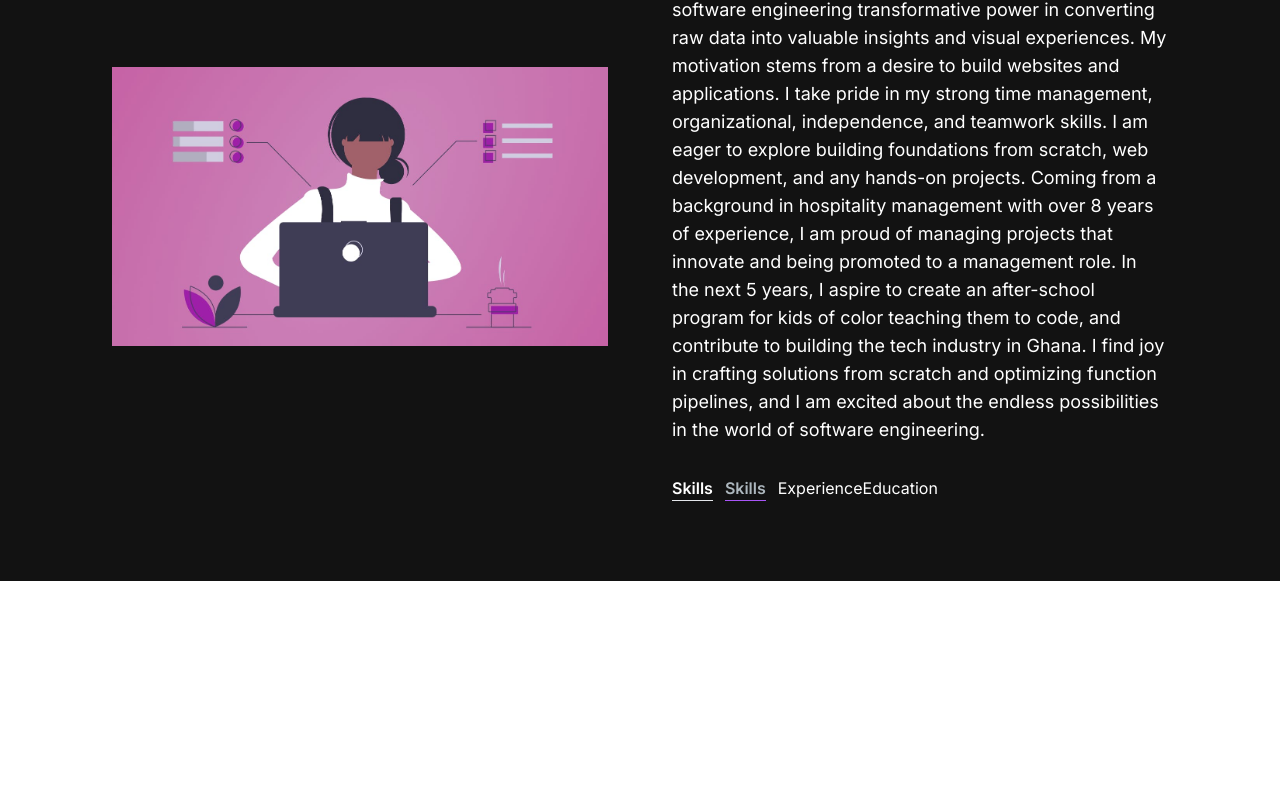
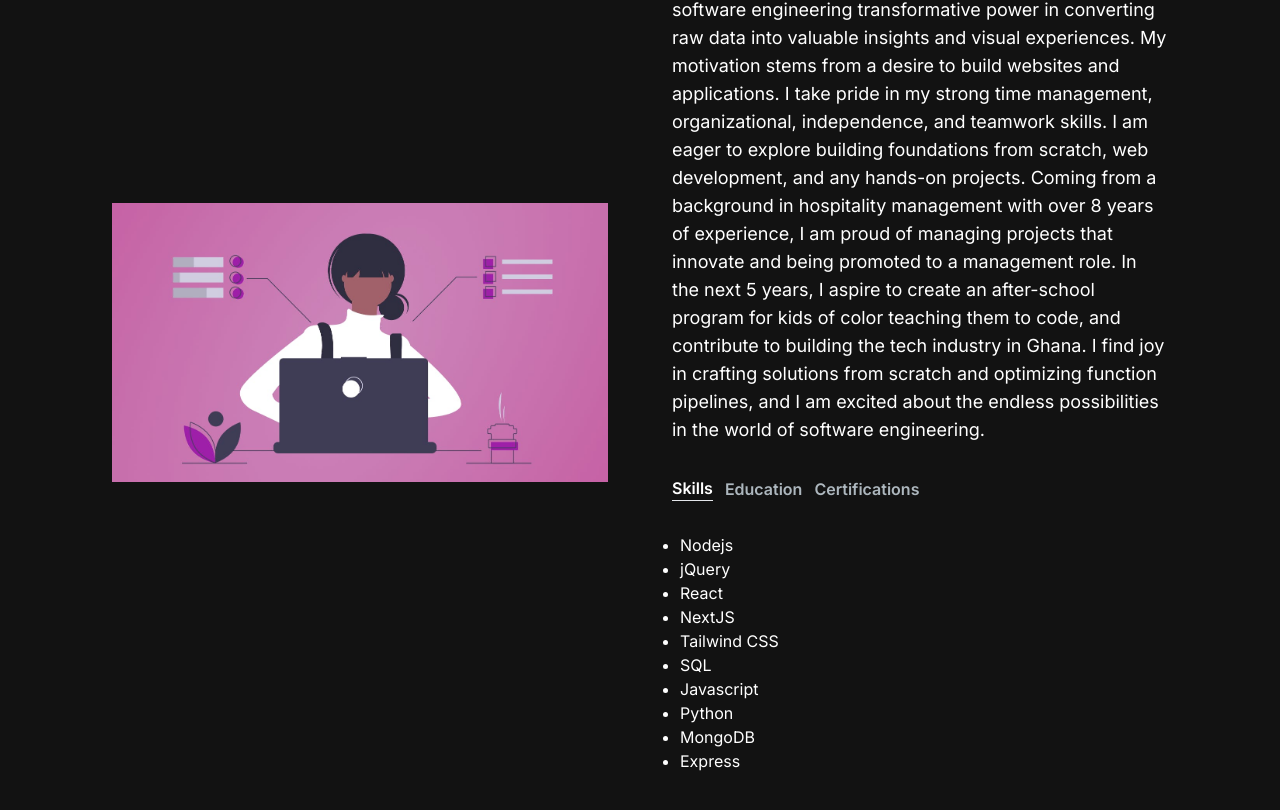
Before and after one commit to Adjoa20/Portfolio, a Next.js app in the folder my-portfolio/: page / in a window 1280 px wide. Shown: the part 714-1524 px from the top of the page. Before the commit the page ends 1295 px from the top, so only its background shows below. Built offline with nearby package versions, Linux system fonts and the light colour scheme.

Commit message:
update about page

```diff
--- a/my-portfolio/src/app/components/AboutMe.jsx
+++ b/my-portfolio/src/app/components/AboutMe.jsx
@@ -4,15 +4,57 @@ import React, { useTransition, useState } from "react";
 import Image from "next/image";
 import TabButton from "./TabButton";
 
+const TAB_DATA = [
+    {
+        title: "Skills",
+        id: "skills",
+        content: (
+            <ul className="list-disc pl-2">
+                <li>Nodejs</li>
+                <li>jQuery</li>
+                <li>React</li>
+                <li>NextJS</li>
+                <li>Tailwind CSS</li>
+                <li>SQL</li>
+                <li>Javascript</li>
+                <li>Python</li>
+                <li>MongoDB</li>
+                <li>Express</li>
+            </ul>
+        )
+    },
+    {
+        title: "Education",
+        id: "education",
+        content: (
+            <ul className="list-disc pl-2">
+                <li>General Assembly</li>
+                <li>New York City College of Technology</li>
+            </ul>
+        )
+    },
+    {
+        title: "Certifications",
+        id: "certifications",
+        content: (
+            <ul className="list-disc pl-2">
+                <li>Software Engineering Immersive</li>
+                <li>Google Professional Project Management</li>
+                <li>Product Management</li>
+            </ul>
+        )
+    },
+]
 
 const AboutMe = () => {
     const [tab, setTab] = useState("skills")
-    const [ isPending , startTransition ] = useTransition()
+    // const [ isPending , startTransition ] = useTransition()
 
     const handleTabChange = (id) => {
-        startTransition(() =>{
-            setTab(id)
-        })
+        // startTransition(() =>{
+        //     setTab(id)
+        // })
+        setTab(id)
     }
 
   return (
@@ -24,7 +66,7 @@ const AboutMe = () => {
           height={500}
           alt="About Me"
         />
-        <div>
+        <div className="mt-4 md:mt-0 text-left flex flex-col h-full">
           <h2 className="text-4xl font-bold text-white mb-4">Who Is Agatha?</h2>
           <p className="text-base md:text-lg">
             I am a Full Stack Developer driven by a passion for software
@@ -43,12 +85,12 @@ const AboutMe = () => {
             and I am excited about the endless possibilities in the world of
             software engineering.
           </p>
-          <div className="flex flex-row mt-8">
+          <div className="flex flex-row justify-start mt-8">
             <TabButton selectTab={() => handleTabChange("skills")} active={tab==="skills"}>Skills</TabButton>
-            <span className="mr-3 font-semibold hover:text-white text-[#adb7be] border-b border-purple-500"> Skills </span>
-            <span> Experience </span>
-            <span> Education </span>
+            <TabButton selectTab={() => handleTabChange("education")} active={tab==="education"}>Education</TabButton>
+            <TabButton selectTab={() => handleTabChange("certifications")} active={tab==="certifications"}>Certifications</TabButton>
           </div>
+          <div className="mt-8">{TAB_DATA.find((t) => t.id === tab).content}</div>
         </div>
       </div>
     </section>
```
